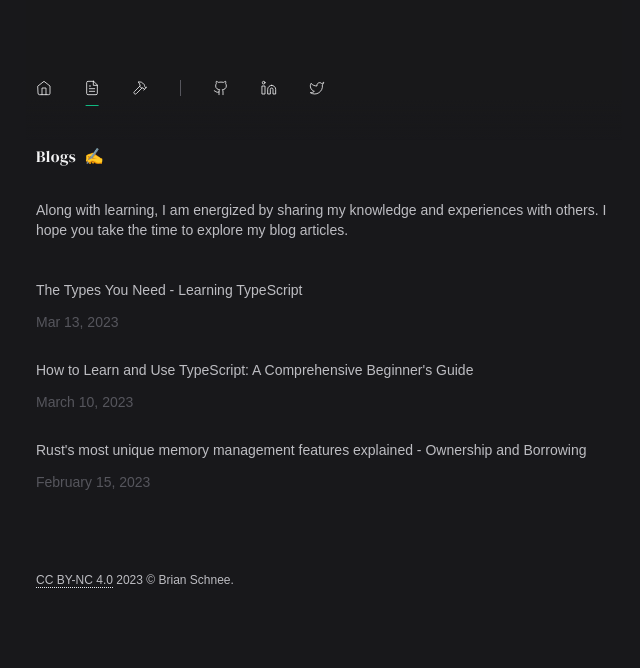
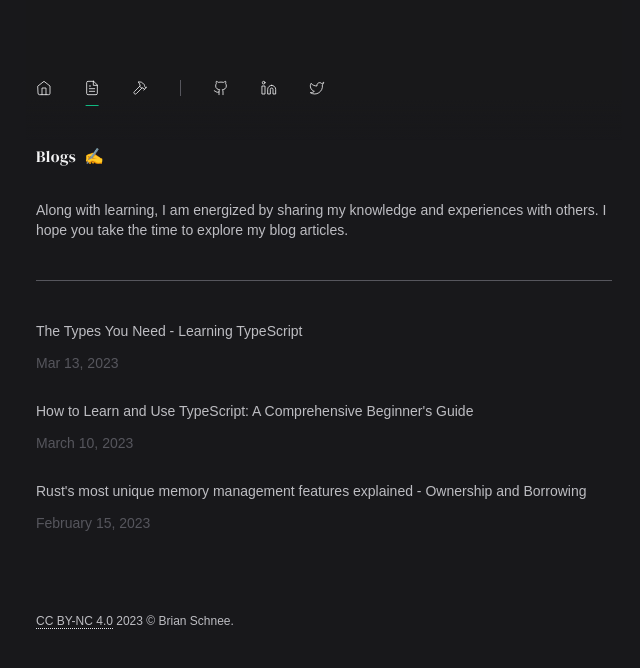
Before and after one commit to schneedotdev/schnee.dev, a Next.js app: page /blogs in a window 1280 px wide. Shown: the top 668 px of the page, without its empty margins (316-956 px from the left). Built offline with nearby package versions, Linux system fonts and the light colour scheme; a web font is replaced by a local one.

Commit message:
hr to split heading from blogs

```diff
--- a/src/app/blogs/page.tsx
+++ b/src/app/blogs/page.tsx
@@ -15,6 +15,7 @@ const BlogsPage = async () => {
         experiences with others. I hope you take the time to explore my blog
         articles.
       </p>
+      <hr className="mt-10 border-tertiary" />
       <section className="mt-10 flex flex-col gap-7">
         {blogs
           .sort((a, b) => {
```
